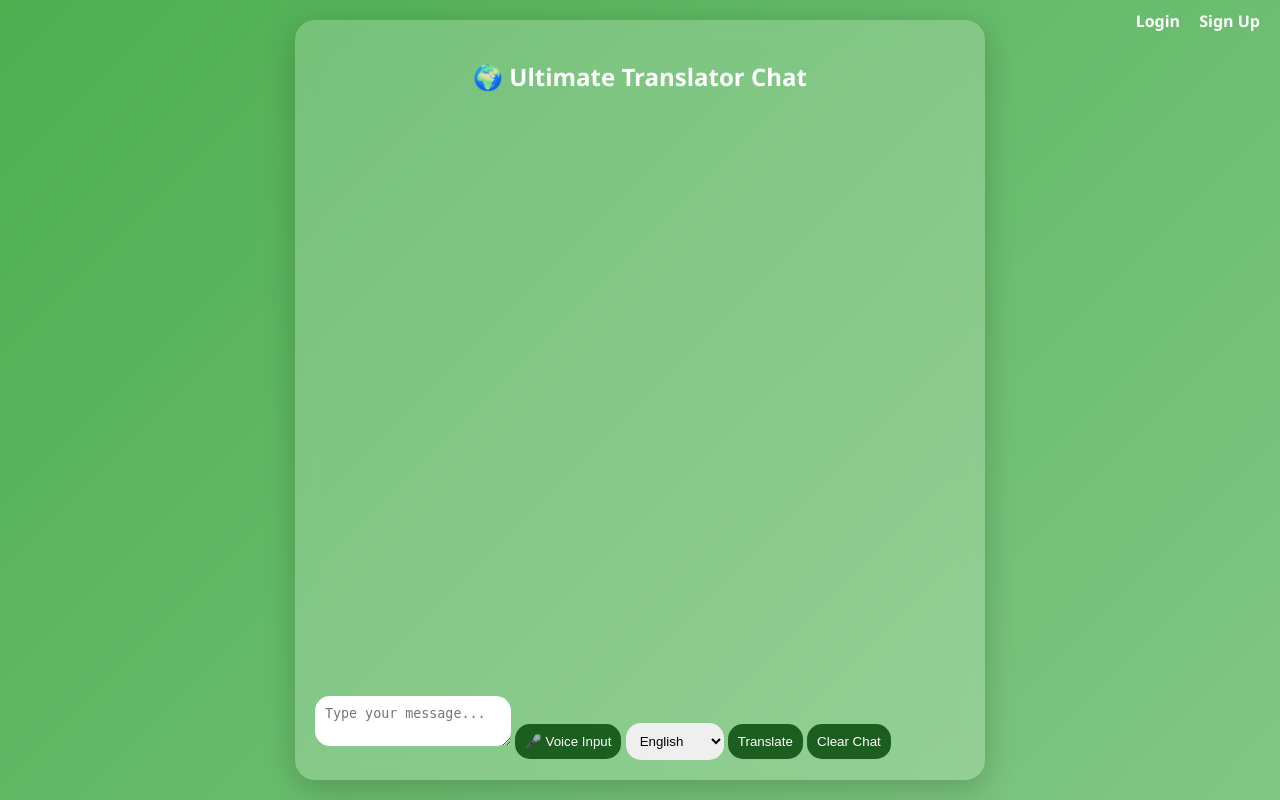
After one commit to marchiecayudong/Language-Translator-Chat-Project, a Python web app: template template/index.html in a window 1280 px wide. The commit adds this page. Run offline with Jinja, Linux system fonts and the light colour scheme; the template is opened without the code that fills it, so the values that code supplies are empty.

Commit message:
Add files via upload

```diff
--- /dev/null
+++ b/template/index.html
@@ -0,0 +1,89 @@
+{% extends "base.html" %}
+
+{% block content %}
+<div class="container">
+<h2>🌍 Ultimate Translator Chat</h2>
+
+<div class="chat-box" id="chatBox">
+    {% for chat in history %}
+        <div class="message user">
+            {{ chat.original }}<br>
+            <small>{{ chat.time }}</small>
+        </div>
+        <div class="message bot">
+            {{ chat.translated }}<br>
+            <small>Detected: {{ chat.detected }} | To: {{ chat.target }}</small>
+            <br>
+            <button onclick="speakText(`{{ chat.translated }}`)">🔊 Speak</button>
+        </div>
+    {% endfor %}
+    <div id="typingIndicator" class="typing"></div>
+</div>
+
+<form method="POST">
+    <textarea name="text" id="textInput" rows="2" placeholder="Type your message..." required></textarea>
+
+    <button type="button" onclick="startVoice()">🎤 Voice Input</button>
+
+    <select name="language">
+        <option value="en">English</option>
+        <option value="tl">Filipino</option>
+        <option value="ja">Japanese</option>
+        <option value="ko">Korean</option>
+        <option value="es">Spanish</option>
+        <option value="fr">French</option>
+        <option value="de">German</option>
+    </select>
+
+    <button type="submit">Translate</button>
+    <button type="submit" name="action" value="clear">Clear Chat</button>
+</form>
+</div>
+
+<style>
+.container {
+    width: 95%;
+    max-width: 650px;
+    height: 90vh;
+    background: rgba(255,255,255,0.2);
+    backdrop-filter: blur(10px);
+    border-radius: 20px;
+    display: flex;
+    flex-direction: column;
+    padding: 20px;
+    box-shadow: 0 8px 32px rgba(0,0,0,0.2);
+}
+h2 { text-align: center; color: white; }
+.chat-box { flex: 1; overflow-y: auto; padding: 10px; }
+.message { max-width: 75%; padding: 12px 15px; border-radius: 20px; margin: 8px 0; animation: fadeIn 0.3s ease-in-out; }
+.user { background: #2e7d32; color: white; margin-left: auto; border-bottom-right-radius: 5px; }
+.bot { background: white; margin-right: auto; border-bottom-left-radius: 5px; }
+.typing { font-style: italic; opacity: 0.7; }
+textarea, select, button { margin-top: 8px; padding: 10px; border-radius: 15px; border: none; }
+button { background: #1b5e20; color: white; cursor: pointer; }
+button:hover { opacity: 0.9; }
+.loader { border: 4px solid #f3f3f3; border-top: 4px solid #1b5e20; border-radius: 50%; width: 18px; height: 18px; animation: spin 1s linear infinite; display: inline-block; }
+@keyframes spin { 100% { transform: rotate(360deg); } }
+@keyframes fadeIn { from {opacity:0; transform:translateY(5px);} to {opacity:1; transform:translateY(0);} }
+</style>
+
+<script>
+function startVoice(){
+    var recognition = new(window.SpeechRecognition || window.webkitSpeechRecognition)();
+    recognition.lang = "en-US";
+    recognition.start();
+    recognition.onresult = function(event){
+        document.getElementById("textInput").value = event.results[0][0].transcript;
+    }
+}
+
+function speakText(text){
+    var speech = new SpeechSynthesisUtterance(text);
+    speechSynthesis.speak(speech);
+}
+
+var chatBox = document.getElementById("chatBox");
+chatBox.scrollTop = chatBox.scrollHeight;
+</script>
+
+{% endblock %}
```
Also changed, not shown: template/login.html (added, +12 -0 lines), template/signup.html (added, +12 -0 lines), template/base.html (line endings or trailing spaces).
